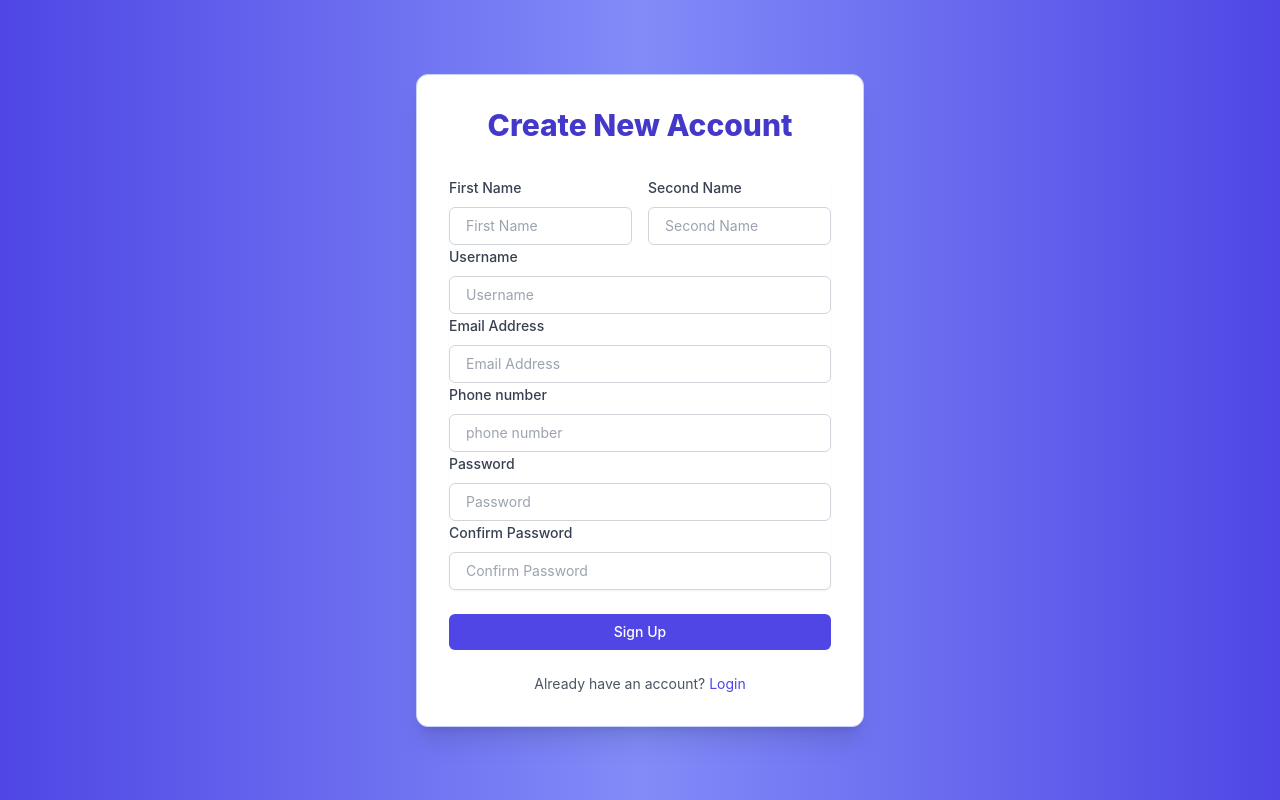
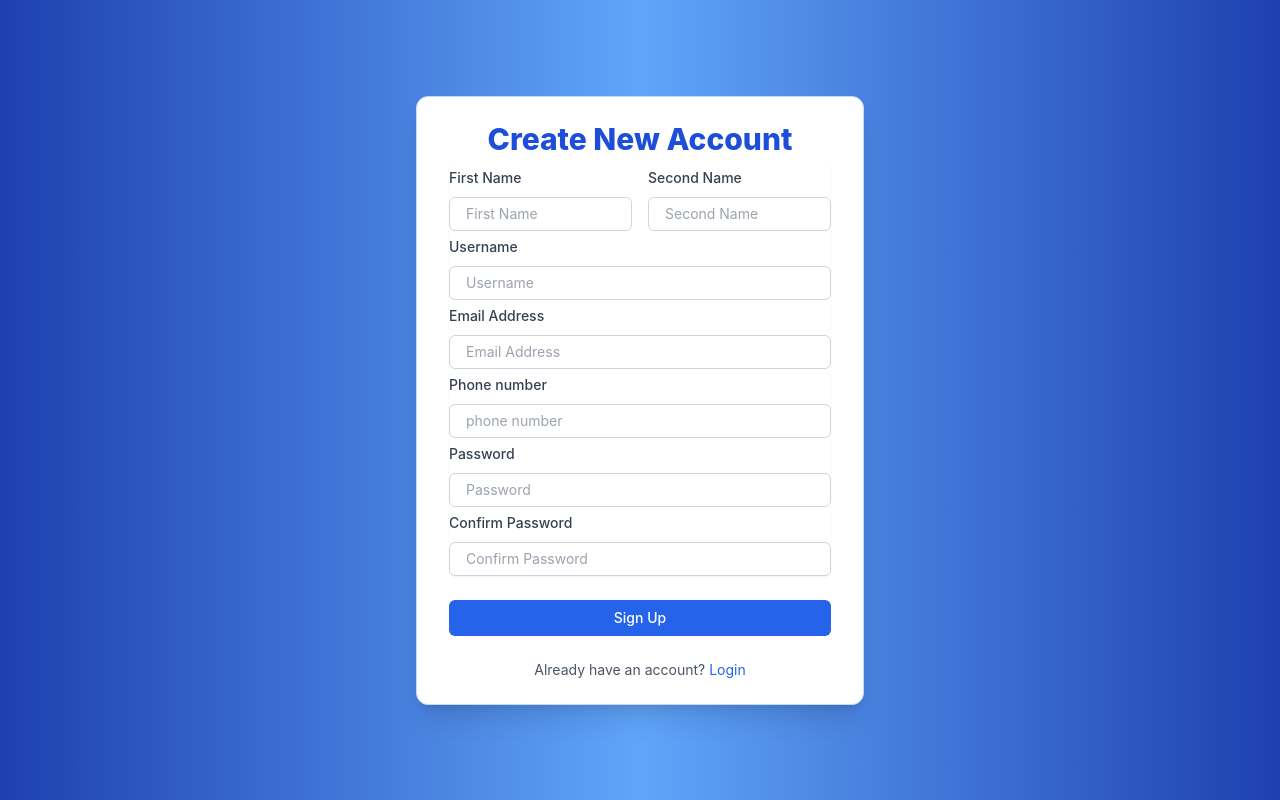
Before and after one commit to omarzydan610/InstaMail, a React (Create React App) app in the folder instamail-frontend/: page / in a window 1280 px wide. Built offline with nearby package versions, Linux system fonts and the light colour scheme.

Commit message:
edit box size

```diff
--- a/instamail-frontend/src/components/inputField.jsx
+++ b/instamail-frontend/src/components/inputField.jsx
@@ -1,8 +1,8 @@
-import React from 'react';
+import React from "react";
 
 const InputField = ({ label, id, type, value, onChange, placeholder }) => {
   return (
-        <div>
+    <div className="pt-1">
       <label htmlFor={id} className="text-sm font-medium text-gray-700">
         {label}
       </label>
@@ -11,7 +11,7 @@ const InputField = ({ label, id, type, value, onChange, placeholder }) => {
         name={id}
         type={type}
         required
-                className="mt-2 w-full px-4 py-2 border border-gray-300 rounded-md focus:outline-none focus:ring-2 focus:ring-indigo-500 focus:border-indigo-500 sm:text-sm transition duration-200 ease-in-out transform hover:scale-105"
+        className="mt-2 w-full px-4 py-1.5 border border-gray-300 rounded-md focus:outline-none focus:ring-2 focus:ring-blue-500 focus:border-blue-500 sm:text-sm transition duration-200 ease-in-out transform hover:scale-105"
         placeholder={placeholder}
         value={value}
         onChange={onChange}
--- a/instamail-frontend/src/components/linkToLogin.jsx
+++ b/instamail-frontend/src/components/linkToLogin.jsx
@@ -5,7 +5,7 @@ const LinkToLogin = () => {
         <div className="text-sm text-center">
             <p className="text-gray-600">
                 Already have an account?{' '}
-                <a href="/login" className="text-indigo-600 hover:text-indigo-800">
+                <a href="/login" className="text-blue-600 hover:text-blue-800">
                     Login
                 </a>
             </p>
--- a/instamail-frontend/src/pages/signup/signup.jsx
+++ b/instamail-frontend/src/pages/signup/signup.jsx
@@ -16,9 +16,9 @@ const Signup = () => {
   };
 
   return (
-    <div className="flex items-center justify-center min-h-screen bg-gradient-to-r from-indigo-600 via-indigo-400 to-indigo-600">
-      <div className="w-full max-w-md p-8 space-y-8 bg-white shadow-xl rounded-xl border border-indigo-200">
-        <h2 className="text-3xl font-extrabold text-center text-indigo-700">
+    <div className="flex items-center justify-center min-h-screen bg-gradient-to-r  from-blue-800 via-blue-400 to-blue-800">
+      <div className="w-full max-w-md py-6 px-8 space-y-1 bg-white shadow-xl rounded-xl border border-blue-200">
+        <h2 className="text-3xl font-extrabold text-center text-blue-700">
           Create New Account
         </h2>
         <form className="mt-8 space-y-6" onSubmit={handleSubmit}>
@@ -104,7 +104,7 @@ const Signup = () => {
           <div>
             <button
               type="submit"
-              className="w-full px-4 py-2 text-sm font-medium text-white bg-indigo-600 rounded-md hover:bg-indigo-700 focus:outline-none focus:ring-2 focus:ring-offset-2 focus:ring-indigo-500 transition duration-200 ease-in-out transform hover:scale-105"
+              className="w-full px-4 py-2 text-sm font-medium text-white bg-blue-600 rounded-md hover:bg-blue-700 focus:outline-none focus:ring-2 focus:ring-offset-2 focus:ring-blue-500 transition duration-200 ease-in-out transform hover:scale-105"
             >
               Sign Up
             </button>
```
Lines whose indentation alone changed are shown as unchanged.
